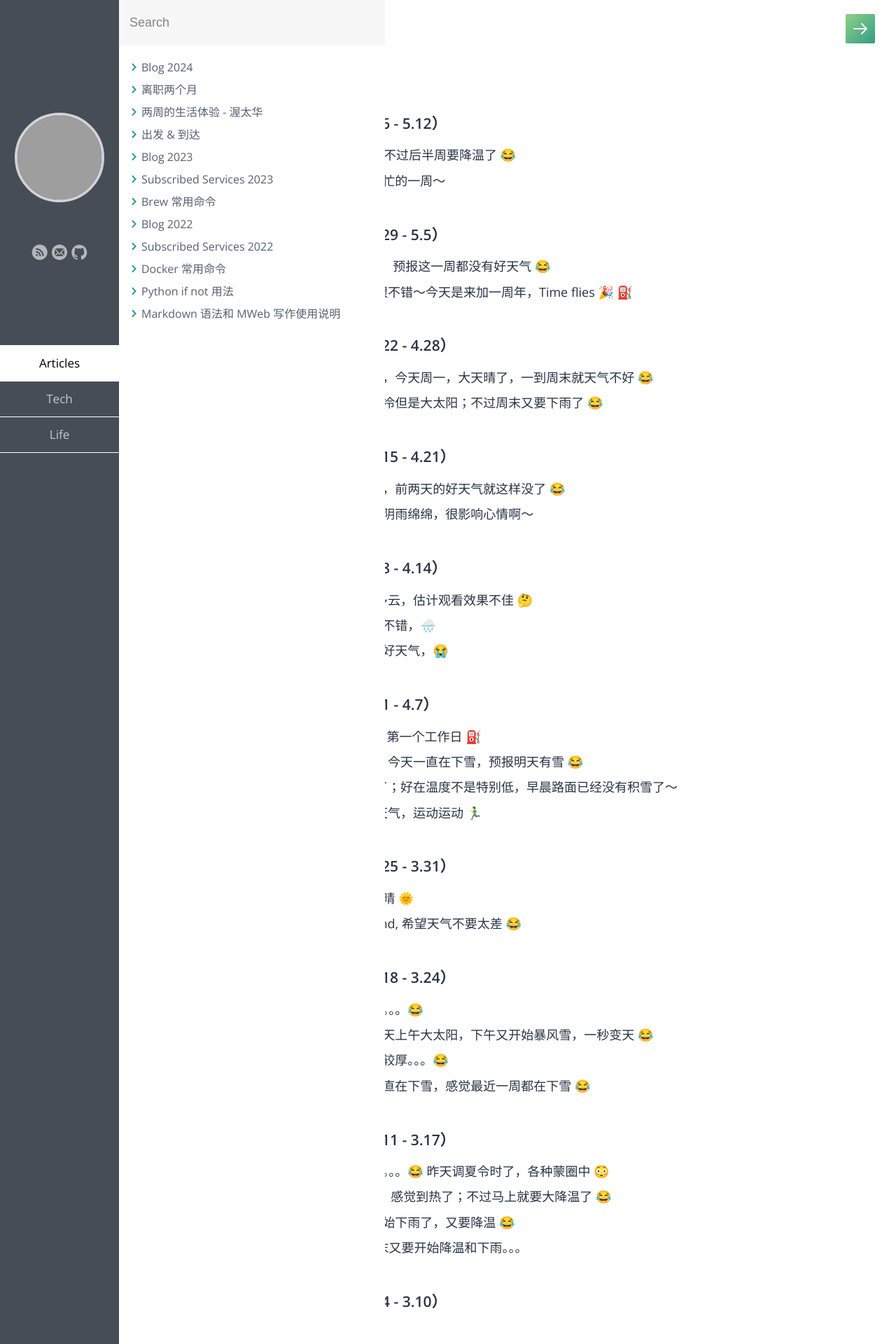
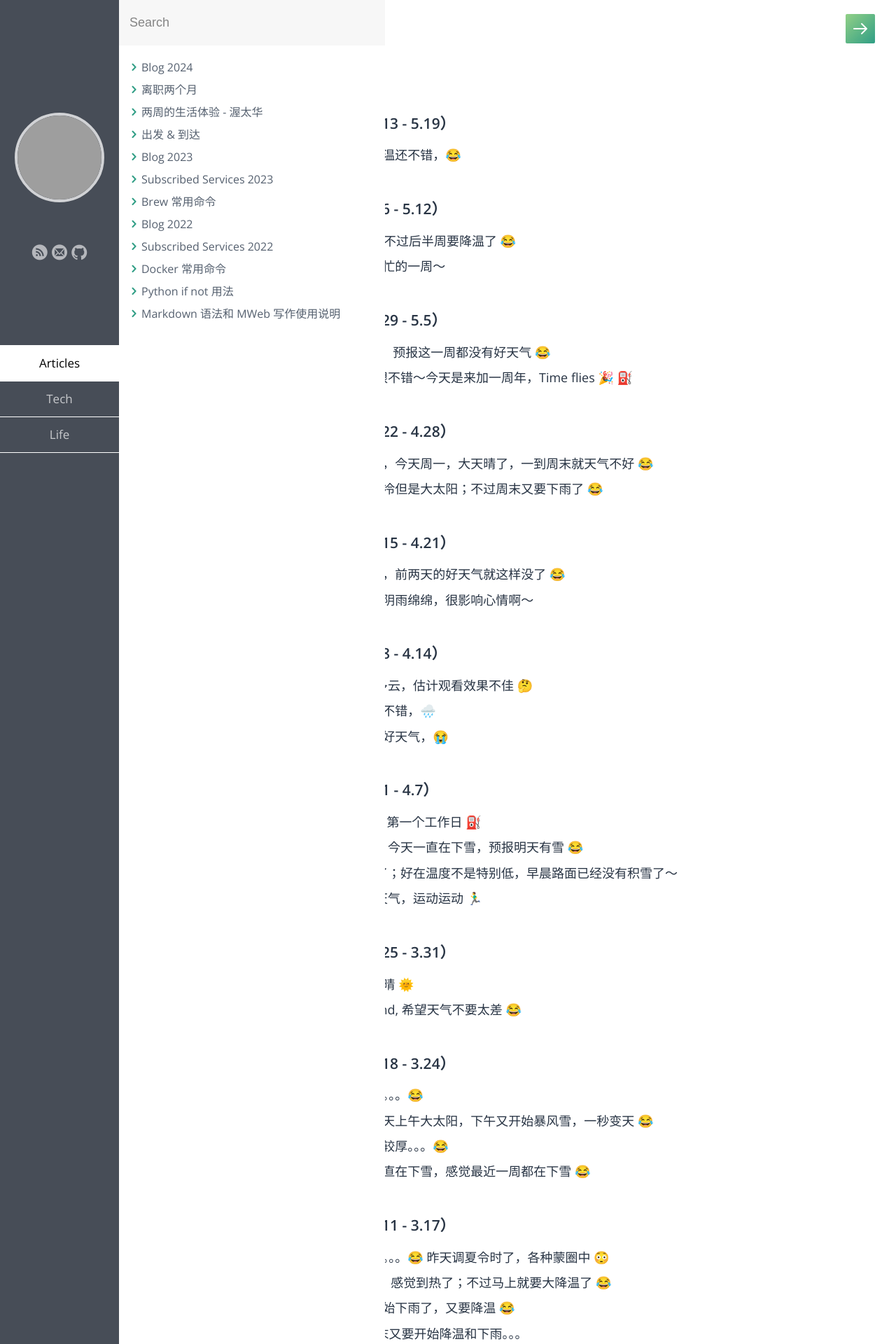
Before and after one commit to samxupeiran/samxupeiran.github.io, a Jekyll site: the page built from _posts/life/2024-01-02-my-blog.md, in a window 1280 px wide. Shown: the top 1920 px of the page at 70% size. Built offline with Jekyll 4.4.1, drawn with Linux system fonts in a browser that asks for light colours; some web fonts are replaced; grey boxes are pictures that could not be loaded.

Commit message:
feat: add weekly blog 5/13

```diff
--- a/_posts/life/2024-01-02-my-blog.md
+++ b/_posts/life/2024-01-02-my-blog.md
@@ -5,6 +5,9 @@ category: Life
 tags: Blog
 ---
 
+
+- ### 2024 年 5 月 第 3 周（5.13 - 5.19）
+     - 5.13 周一就下雨，不过气温还不错，😂
 
 - ### 2024 年 5 月 第 2 周（5.6 - 5.12）
      - 5.6 今天温度到 20 度了，不过后半周要降温了 😂
```
